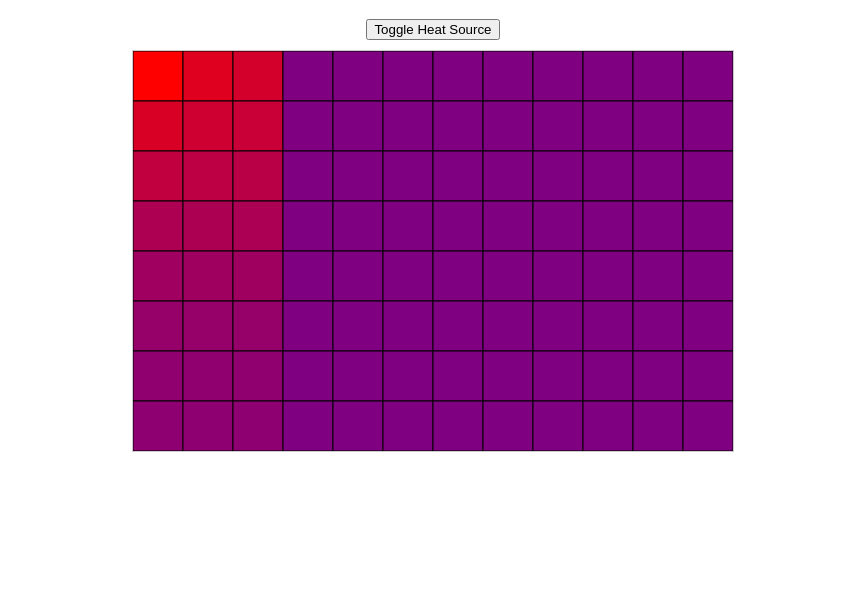
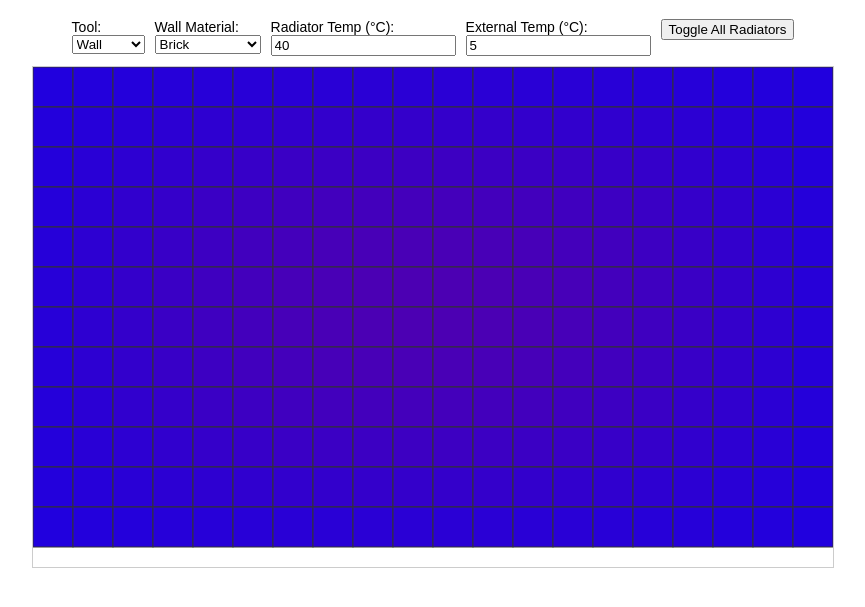
Before and after one commit to philcantcode/housesim, a plain HTML site: page src/index.html in a window 1280 px wide. Shown: the part 61-668 px from the top of the page, without its empty margins (207-1072 px from the left). Drawn offline with Linux system fonts and the light colour scheme.

Commit message:
Enhance heating simulation features

```diff
--- a/src/index.html
+++ b/src/index.html
@@ -8,10 +8,38 @@
 </head>
 <body>
     <h1>House Heating Simulation</h1>
-    <div id="controls">
-        <button id="toggleHeat">Toggle Heat Source</button>
+    <div id="sidebar">
+        <div class="panel">
+            <label for="tool">Tool:</label>
+            <select id="tool">
+                <option value="wall">Wall</option>
+                <option value="window">Window</option>
+                <option value="door">Door</option>
+                <option value="radiator">Radiator</option>
+                <option value="erase">Erase</option>
+            </select>
+        </div>
+        <div class="panel">
+            <label for="material">Wall Material:</label>
+            <select id="material">
+                <option value="brick">Brick</option>
+                <option value="timber">Timber Frame</option>
+                <option value="concrete">Concrete</option>
+            </select>
+        </div>
+        <div class="panel">
+            <label for="radTemp">Radiator Temp (°C):</label>
+            <input id="radTemp" type="number" value="40">
+        </div>
+        <div class="panel">
+            <label for="extTemp">External Temp (°C):</label>
+            <input id="extTemp" type="number" value="5">
+        </div>
+        <div class="panel">
+            <button id="toggleAll">Toggle All Radiators</button>
+        </div>
     </div>
-    <canvas id="canvas" width="600" height="400"></canvas>
+    <canvas id="canvas" width="800" height="500"></canvas>
 
     <script src="script.js"></script>
 </body>
--- a/src/script.js
+++ b/src/script.js
@@ -1,69 +1,106 @@
 const canvas = document.getElementById('canvas');
 const ctx = canvas.getContext('2d');
-const width = canvas.width;
-const height = canvas.height;
+const gridSize = 40;
+const cols = Math.floor(canvas.width / gridSize);
+const rows = Math.floor(canvas.height / gridSize);
 
-const gridSize = 50; // grid cell size
-const cols = Math.floor(width / gridSize);
-const rows = Math.floor(height / gridSize);
+const toolSelect = document.getElementById('tool');
+const materialSelect = document.getElementById('material');
+const radTempInput = document.getElementById('radTemp');
+const extTempInput = document.getElementById('extTemp');
+const toggleAllBtn = document.getElementById('toggleAll');
 
-let heatSourceOn = true;
-const heatSource = { x: 0, y: 0 };
+const materials = {
+    brick: 1.5,
+    timber: 2.0,
+    concrete: 1.0
+};
 
-// initialize grid temperatures
-const tempGrid = Array.from({ length: rows }, () => Array(cols).fill(20)); // 20C baseline
-const isWall = Array.from({ length: rows }, () => Array(cols).fill(false));
+// initialize cell grid
+const cells = [];
+for (let y = 0; y < rows; y++) {
+    const row = [];
+    for (let x = 0; x < cols; x++) {
+        row.push({
+            type: 'empty',
+            r: 1,
+            temp: 20,
+            on: false // for radiator cells
+        });
+    }
+    cells.push(row);
+}
+
+function temperatureToColor(t) {
+    const min = 0;
+    const max = 40;
+    const ratio = Math.min(Math.max((t - min) / (max - min), 0), 1);
+    const r = Math.floor(ratio * 255);
+    const b = 255 - r;
+    return `rgb(${r},0,${b})`;
+}
 
 function drawGrid() {
+    ctx.clearRect(0, 0, canvas.width, canvas.height);
     for (let y = 0; y < rows; y++) {
         for (let x = 0; x < cols; x++) {
-            const temp = tempGrid[y][x];
-            const color = temperatureToColor(temp);
-            ctx.fillStyle = color;
+            const cell = cells[y][x];
+            ctx.fillStyle = temperatureToColor(cell.temp);
             ctx.fillRect(x * gridSize, y * gridSize, gridSize, gridSize);
-            ctx.strokeStyle = '#000';
+            ctx.strokeStyle = '#333';
             ctx.strokeRect(x * gridSize, y * gridSize, gridSize, gridSize);
+            if (cell.type === 'radiator') {
+                ctx.fillStyle = 'red';
+                ctx.fillRect(x * gridSize + 10, y * gridSize + 10, gridSize - 20, gridSize - 20);
+            } else if (cell.type === 'window') {
+                ctx.strokeStyle = 'cyan';
+                ctx.strokeRect(x * gridSize + 5, y * gridSize + 5, gridSize - 10, gridSize - 10);
+            } else if (cell.type === 'door') {
+                ctx.strokeStyle = 'brown';
+                ctx.beginPath();
+                ctx.moveTo(x * gridSize, y * gridSize);
+                ctx.lineTo((x + 1) * gridSize, (y + 1) * gridSize);
+                ctx.stroke();
+            }
         }
     }
 }
 
-function temperatureToColor(temp) {
-    const minTemp = 0;
-    const maxTemp = 40;
-    const ratio = (temp - minTemp) / (maxTemp - minTemp);
-    const r = Math.floor(255 * ratio);
-    const b = 255 - r;
-    return `rgb(${r},0,${b})`;
-}
-
 function stepSimulation() {
-    const newGrid = tempGrid.map(arr => arr.slice());
+    const extTemp = parseFloat(extTempInput.value);
+    const radTemp = parseFloat(radTempInput.value);
+    const newGrid = cells.map(row => row.map(cell => ({...cell})));
     for (let y = 0; y < rows; y++) {
         for (let x = 0; x < cols; x++) {
-            if (isWall[y][x]) continue;
+            const cell = cells[y][x];
+            if (cell.type === 'radiator' && cell.on) {
+                newGrid[y][x].temp = radTemp;
+                continue;
+            }
             let sum = 0;
             let count = 0;
             const neighbors = [
-                [x-1, y],[x+1, y],[x, y-1],[x, y+1]
+                [x - 1, y], [x + 1, y], [x, y - 1], [x, y + 1]
             ];
             neighbors.forEach(([nx, ny]) => {
-                if (nx>=0 && nx<cols && ny>=0 && ny<rows && !isWall[ny][nx]) {
-                    sum += tempGrid[ny][nx];
+                if (nx >= 0 && nx < cols && ny >= 0 && ny < rows) {
+                    const nb = cells[ny][nx];
+                    const rAvg = (cell.r + nb.r) / 2;
+                    sum += (nb.temp - cell.temp) / rAvg;
+                    count++;
+                } else {
+                    // outside
+                    const rAvg = (cell.r + 1) / 2;
+                    sum += (extTemp - cell.temp) / rAvg;
                     count++;
                 }
             });
-            if (count > 0) {
-                newGrid[y][x] = tempGrid[y][x] + 0.1*(sum/count - tempGrid[y][x]);
-            }
+            newGrid[y][x].temp = cell.temp + 0.05 * sum;
         }
-    }
-    // add heat source
-    if (heatSourceOn) {
-        newGrid[heatSource.y][heatSource.x] = 40; // heat source temperature
     }
     for (let y = 0; y < rows; y++) {
         for (let x = 0; x < cols; x++) {
-            tempGrid[y][x] = newGrid[y][x];
+            cells[y][x].temp = newGrid[y][x].temp;
         }
     }
 }
@@ -74,29 +111,36 @@ function mainLoop() {
     requestAnimationFrame(mainLoop);
 }
 
-document.getElementById('toggleHeat').addEventListener('click', () => {
-    heatSourceOn = !heatSourceOn;
-});
-
-canvas.addEventListener('click', (e) => {
+canvas.addEventListener('click', e => {
     const rect = canvas.getBoundingClientRect();
     const x = Math.floor((e.clientX - rect.left) / gridSize);
     const y = Math.floor((e.clientY - rect.top) / gridSize);
-    if (x>=0 && x<cols && y>=0 && y<rows) {
-        if (e.shiftKey) {
-            heatSource.x = x;
-            heatSource.y = y;
-        } else {
-            if (x!==heatSource.x || y!==heatSource.y) {
-                isWall[y][x] = !isWall[y][x];
+    if (x < 0 || x >= cols || y < 0 || y >= rows) return;
+    const tool = toolSelect.value;
+    const cell = cells[y][x];
+    if (tool === 'erase') {
+        cells[y][x] = {type: 'empty', r: 1, temp: cell.temp, on: false};
+    } else if (tool === 'wall') {
+        const r = materials[materialSelect.value] || 1;
+        cells[y][x] = {type: 'wall', r, temp: cell.temp, on: false};
+    } else if (tool === 'window') {
+        cells[y][x] = {type: 'window', r: 0.3, temp: cell.temp, on: false};
+    } else if (tool === 'door') {
+        cells[y][x] = {type: 'door', r: 0.8, temp: cell.temp, on: false};
+    } else if (tool === 'radiator') {
+        cells[y][x] = {type: 'radiator', r: 1, temp: parseFloat(radTempInput.value), on: true};
+    }
+});
+
+toggleAllBtn.addEventListener('click', () => {
+    for (let y = 0; y < rows; y++) {
+        for (let x = 0; x < cols; x++) {
+            const cell = cells[y][x];
+            if (cell.type === 'radiator') {
+                cell.on = !cell.on;
             }
         }
     }
 });
 
-// example walls
-for (let y=0; y<rows; y++) {
-    isWall[y][3] = true; // vertical wall
-}
-
 mainLoop();
--- a/src/style.css
+++ b/src/style.css
@@ -7,8 +7,17 @@ body {
     padding: 0;
 }
 
-#controls {
+#sidebar {
+    display: flex;
+    flex-wrap: wrap;
+    gap: 10px;
     margin-bottom: 10px;
+}
+
+.panel {
+    display: flex;
+    flex-direction: column;
+    font-size: 14px;
 }
 
 canvas {
```
Also changed, not shown: 1 other file.
